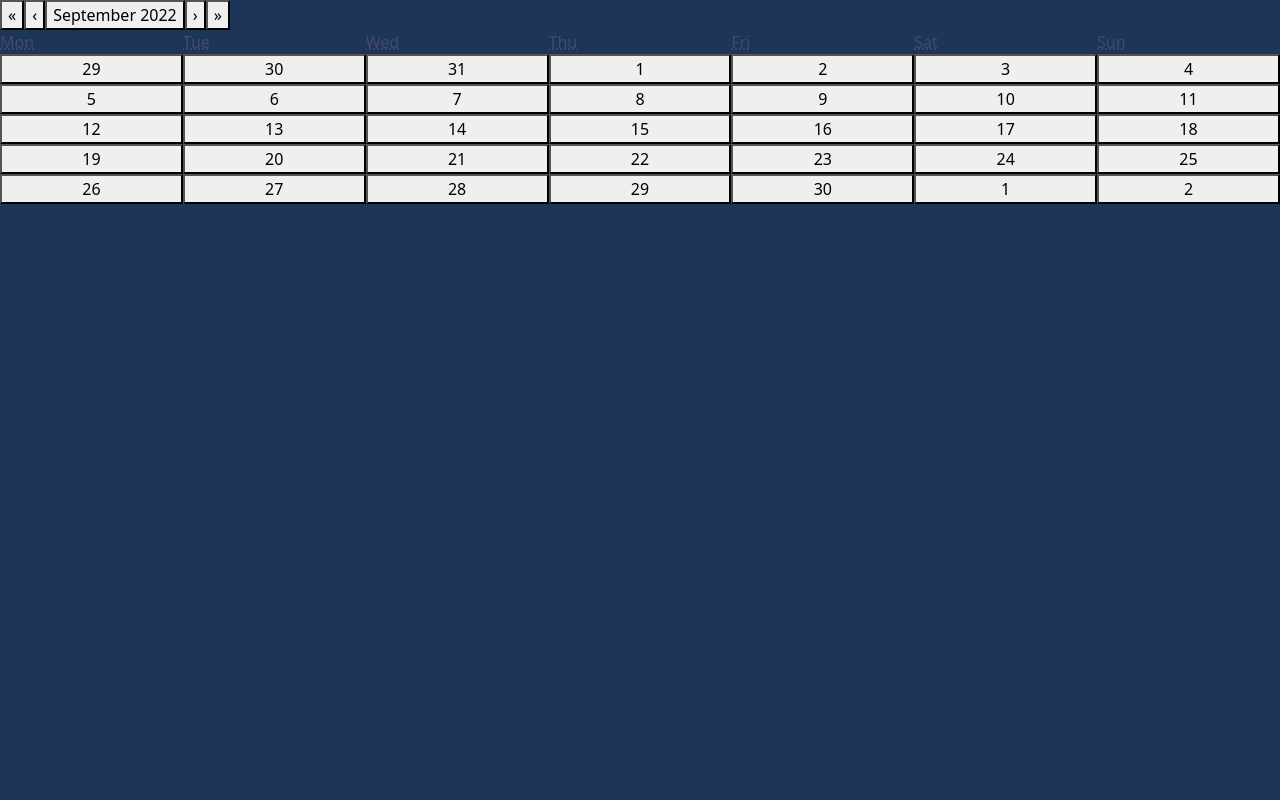
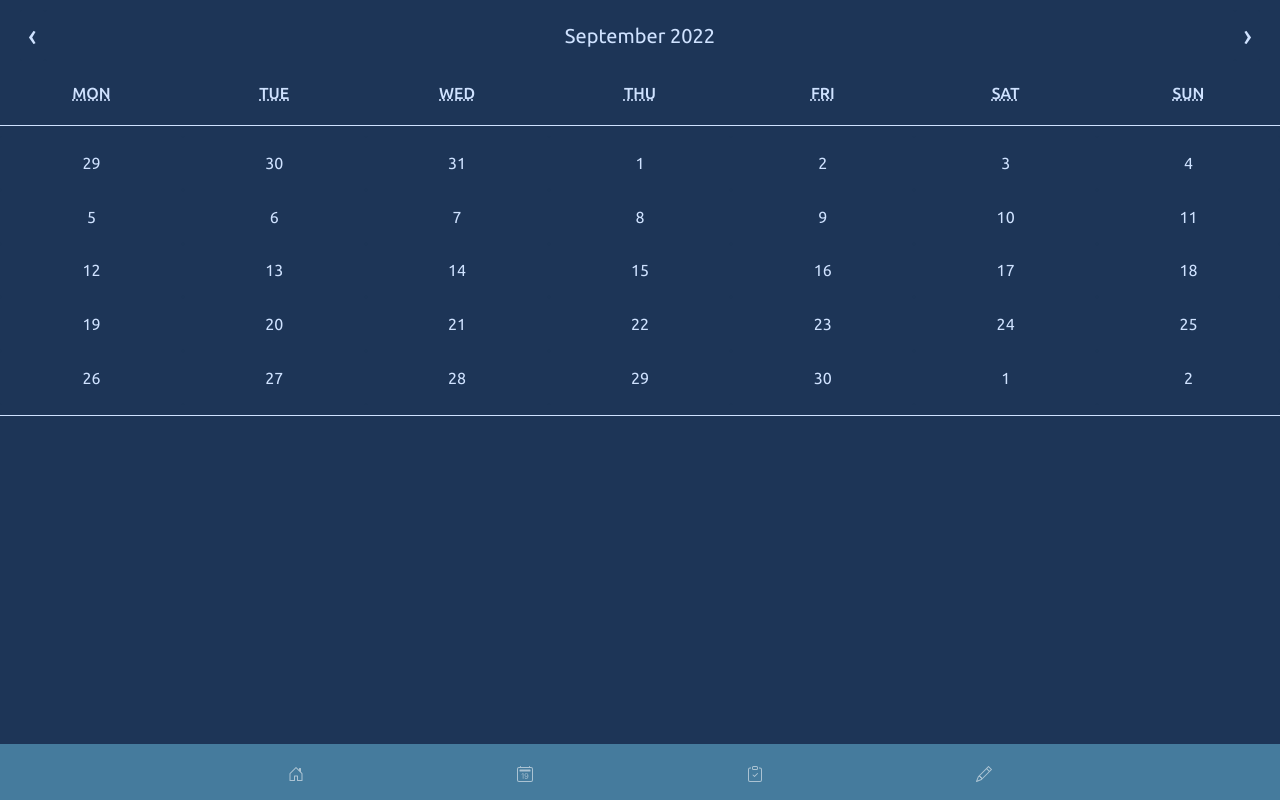
Before and after one commit to sebcyde/jessica, a React (Create React App) app: page /calendar in a window 1280 px wide. Built offline with nearby package versions, Linux system fonts and the light colour scheme.

Commit message:
calendar styling

```diff
--- a/package.json
+++ b/package.json
@@ -17,6 +17,7 @@
 		"react-calendar": "^3.9.0",
 		"react-datepicker": "^4.8.0",
 		"react-dom": "^18.2.0",
+		"react-icons": "^4.4.0",
 		"react-router-dom": "^6.4.1",
 		"react-scripts": "5.0.1",
 		"react-spinners": "^0.13.4",
--- a/public/index.html
+++ b/public/index.html
@@ -1,15 +1,17 @@
 <!DOCTYPE html>
 <html lang="en">
+
 <head>
   <meta charset="utf-8" />
   <link rel="icon" href="%PUBLIC_URL%/favicon.ico" />
   <meta name="viewport" content="width=device-width, initial-scale=1" />
   <meta name="theme-color" content="#000000" />
-    <meta
-      name="description"
-      content="Web site created using create-react-app"
-    />
+  <meta name="description" content="Web site created using create-react-app" />
   <link rel="apple-touch-icon" href="%PUBLIC_URL%/logo192.png" />
+  <link rel="preconnect" href="https://fonts.googleapis.com">
+  <link rel="preconnect" href="https://fonts.gstatic.com" crossorigin>
+  <link href="https://fonts.googleapis.com/css2?family=Ubuntu:ital,wght@0,400;0,500;1,400;1,500&display=swap"
+    rel="stylesheet">
   <!--
       manifest.json provides metadata used when your web app is installed on a
       user's mobile device or desktop. See https://developers.google.com/web/fundamentals/web-app-manifest/
@@ -26,6 +28,7 @@
     -->
   <title>React App</title>
 </head>
+
 <body>
   <noscript>You need to enable JavaScript to run this app.</noscript>
   <div id="root"></div>
@@ -40,4 +43,5 @@
       To create a production bundle, use `npm run build` or `yarn build`.
     -->
 </body>
+
 </html>
--- a/src/App.tsx
+++ b/src/App.tsx
@@ -9,6 +9,9 @@ import Profile from './Pages/Profile';
 import About from './Pages/About';
 import Settings from './Pages/Settings';
 import Calendar from './Pages/Calendar';
+import DashboardNavbar from './Partials/DashboardNavbar';
+import ToDo from './Pages/ToDo';
+import Notes from './Pages/Notes';
 
 function App() {
 	const [Loading, setLoading] = useState<boolean>(false);
@@ -25,7 +28,11 @@ function App() {
 						<Route path="/profile" element={<Profile />} />
 						<Route path="/settings" element={<Settings />} />
 						<Route path="/calendar" element={<Calendar />} />
+						<Route path="/todos" element={<ToDo />} />
+						<Route path="/notes" element={<Notes />} />
+						<Route path="/calendar" element={<Calendar />} />
 					</Routes>
+					<DashboardNavbar />
 				</>
 			)}
 		</div>
--- a/src/Pages/Dashboard.tsx
+++ b/src/Pages/Dashboard.tsx
@@ -37,7 +37,6 @@ const Dashboard = (props: Props) => {
 			>
 				+ New Event
 			</Button>
-			<DashboardNavbar />
 		</div>
 	);
 };
--- /dev/null
+++ b/src/Pages/Notes.tsx
@@ -0,0 +1,9 @@
+import React from 'react';
+
+type Props = {};
+
+const Notes = (props: Props) => {
+	return <div>Notes</div>;
+};
+
+export default Notes;
--- /dev/null
+++ b/src/Pages/ToDo.tsx
@@ -0,0 +1,9 @@
+import React from 'react';
+
+type Props = {};
+
+const ToDo = (props: Props) => {
+	return <div>ToDo</div>;
+};
+
+export default ToDo;
--- a/src/Partials/CalendarComponent.tsx
+++ b/src/Partials/CalendarComponent.tsx
@@ -9,14 +9,12 @@ const CalendarComponent = (props: Props) => {
 	const [ChosenDate, setChosenDate] = useState<Date>();
 
 	return (
-		<div>
 		<Calendar
 			onClickDay={(value) => {
 				setChosenDate(value);
 				console.log(ChosenDate);
 			}}
 		/>
-		</div>
 	);
 };
 
--- a/src/Partials/DashboardNavbar.tsx
+++ b/src/Partials/DashboardNavbar.tsx
@@ -1,31 +1,54 @@
-import React from 'react';
+import React, { useEffect } from 'react';
 import { Container, Nav, Navbar } from 'react-bootstrap';
-import { useNavigate } from 'react-router-dom';
+import { useNavigate, useLocation } from 'react-router-dom';
+import {
+	BsHouseDoor,
+	BsClipboardCheck,
+	BsPencil,
+	BsCalendar2Date,
+} from 'react-icons/bs';
 
 type Props = {};
 
 const DashboardNavbar = (props: Props) => {
 	const navigate = useNavigate();
+	const location = useLocation();
 
-	const ToAbout = (): void => {
-		navigate('/about');
+	useEffect(() => {
+		console.log(location);
+	}, [location]);
+
+	const ToDashboard = (): void => {
+		navigate('/');
+	};
+	const ToCalendar = (): void => {
+		navigate('/calendar');
 	};
 
-	const ToProfile = (): void => {
-		navigate('/profile');
+	const ToToDos = (): void => {
+		navigate('/todos');
 	};
 
-	const ToSettings = (): void => {
-		navigate('/settings');
+	const ToNotes = (): void => {
+		navigate('/notes');
 	};
 
 	return (
 		<Navbar className="bg-blue-med width-100 pos-fixed bot-0" variant="dark">
 			<Container>
 				<Nav className="width-100 flex just-even">
-					<Nav.Link onClick={ToProfile}>Home</Nav.Link>
-					<Nav.Link onClick={ToProfile}>ToDo</Nav.Link>
-					<Nav.Link onClick={ToSettings}>Notes</Nav.Link>
+					<Nav.Link onClick={ToDashboard}>
+						<BsHouseDoor />
+					</Nav.Link>
+					<Nav.Link onClick={ToCalendar}>
+						<BsCalendar2Date />
+					</Nav.Link>
+					<Nav.Link onClick={ToToDos}>
+						<BsClipboardCheck />
+					</Nav.Link>
+					<Nav.Link onClick={ToNotes}>
+						<BsPencil />
+					</Nav.Link>
 				</Nav>
 			</Container>
 		</Navbar>
--- a/src/Theme/Base.scss
+++ b/src/Theme/Base.scss
@@ -1,2 +1,3 @@
 @import 'colours';
 @import 'helpers';
+@import './Components/calendar';
--- a/src/Theme/Colours.scss
+++ b/src/Theme/Colours.scss
@@ -1,5 +1,5 @@
 $Red: #e63946;
-$BlueLight: #a8dadc;
+$BlueLight: #cfe2ff;
 $BlueMed: #457b9d;
 $BlueDark: #1d3557;
 $Black: #434a70;
--- a/src/Theme/Components/Calendar.scss
+++ b/src/Theme/Components/Calendar.scss
@@ -0,0 +1,78 @@
+.react-calendar {
+	font-family: 'Ubuntu', sans-serif;
+	width: 100%;
+	height: 35%;
+	margin-left: auto;
+	margin-right: auto;
+
+	button {
+		font-family: 'Ubuntu', sans-serif;
+		background-color: transparent;
+		border: 2px solid $BlueDark;
+		border-radius: 2px;
+		color: $BlueLight;
+
+		&.react-calendar__tile--active {
+			border: 2px solid $BlueLight;
+			border-radius: 10px;
+		}
+	}
+
+	.react-calendar__navigation {
+		padding: 10px 20px 0px 20px;
+		font-size: 20px;
+		margin-left: auto;
+		margin-right: auto;
+		display: flex;
+		color: $BlueLight;
+
+		> button:nth-of-type(1),
+		> button:nth-of-type(5) {
+			display: none;
+		}
+
+		> button:nth-of-type(2),
+		> button:nth-of-type(4) {
+			font-size: 30px;
+		}
+
+		.react-calendar__navigation__label {
+			margin-left: auto;
+			margin-right: auto;
+		}
+	}
+
+	.react-calendar__viewContainer {
+		height: 100%;
+		margin-top: 20px;
+
+		.react-calendar__month-view {
+			height: 100%;
+
+			> div {
+				height: 100%;
+				> div {
+					height: 100%;
+
+					.react-calendar__month-view__weekdays {
+						color: $BlueLight;
+						margin-bottom: 10px;
+						text-decoration: none;
+						text-transform: uppercase;
+						font-weight: 500;
+						border-bottom: 1px solid $BlueLight;
+						padding-bottom: 20px;
+						> div {
+							text-align: center;
+						}
+					}
+					.react-calendar__month-view__days {
+						height: 100%;
+						padding-bottom: 10px;
+						border-bottom: 1px solid $BlueLight;
+					}
+				}
+			}
+		}
+	}
+}
--- a/src/Theme/Helpers.scss
+++ b/src/Theme/Helpers.scss
@@ -1,4 +1,5 @@
 body {
+	font-family: 'Ubuntu', sans-serif;
 	margin: 0px;
 	padding: 0px;
 	color: $Black;
```
Also changed, not shown: 1 other file (tests, documents, lock files or other folders). Lines whose indentation alone changed are shown as unchanged.
